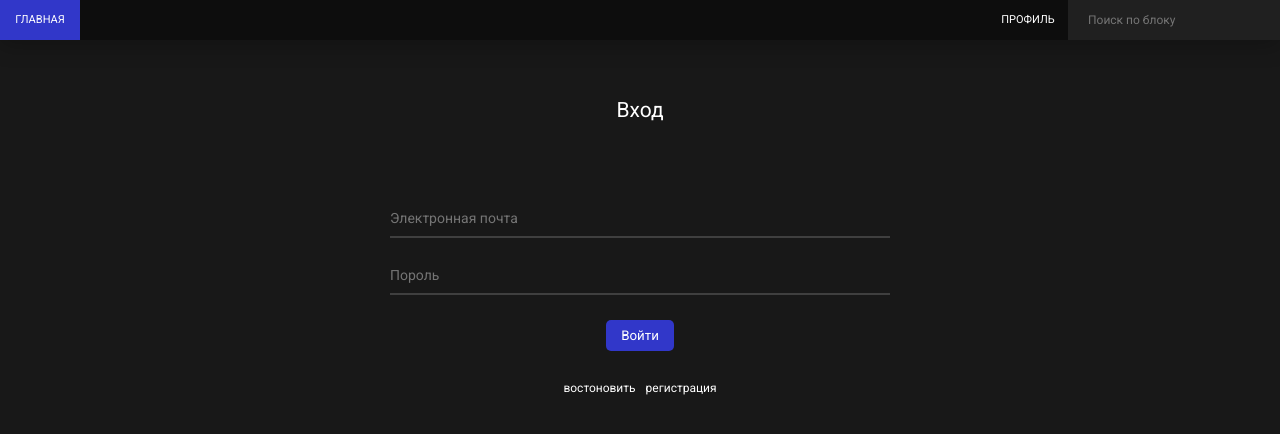
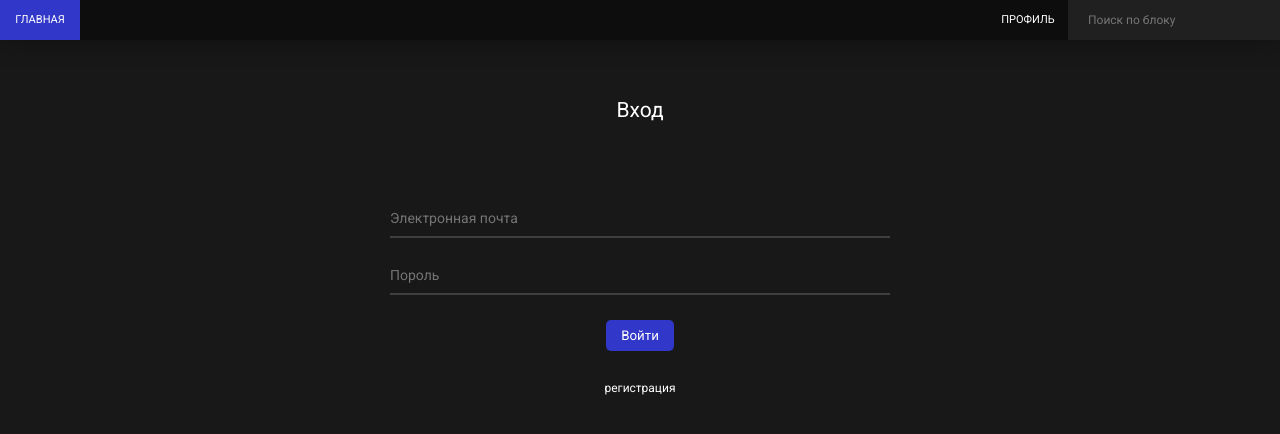
Before and after one commit to mmFafnir/react-blog-frontend, a React (Create React App) app: page /auth in a window 1280 px wide. Shown: the top 434 px of the page. Built offline with nearby package versions, Linux system fonts and the light colour scheme; no server answers.

Commit message:
remove button

```diff
--- a/src/page/Auth/index.tsx
+++ b/src/page/Auth/index.tsx
@@ -23,7 +23,7 @@ const Auth: FC = () => {
                 login ? <FormLogin /> : <FormReg />
             }
             <div className="reg-link-body">
-                {login ? <button className="reg-link">востоновить</button> : null}
+                {/* {login ? <button className="reg-link">востоновить</button> : null} */}
                 <button
                     onClick={() => setLogin(!login)}
                     className="reg-link"
```
